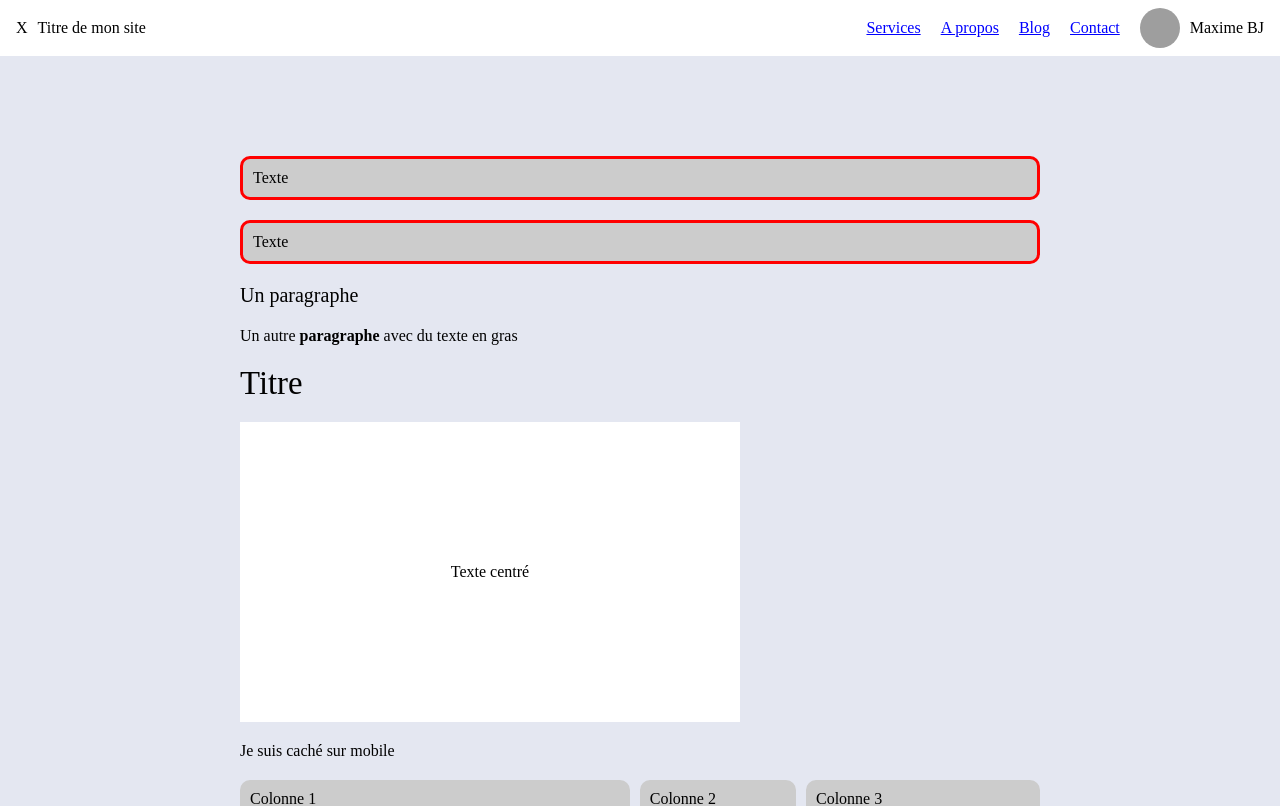
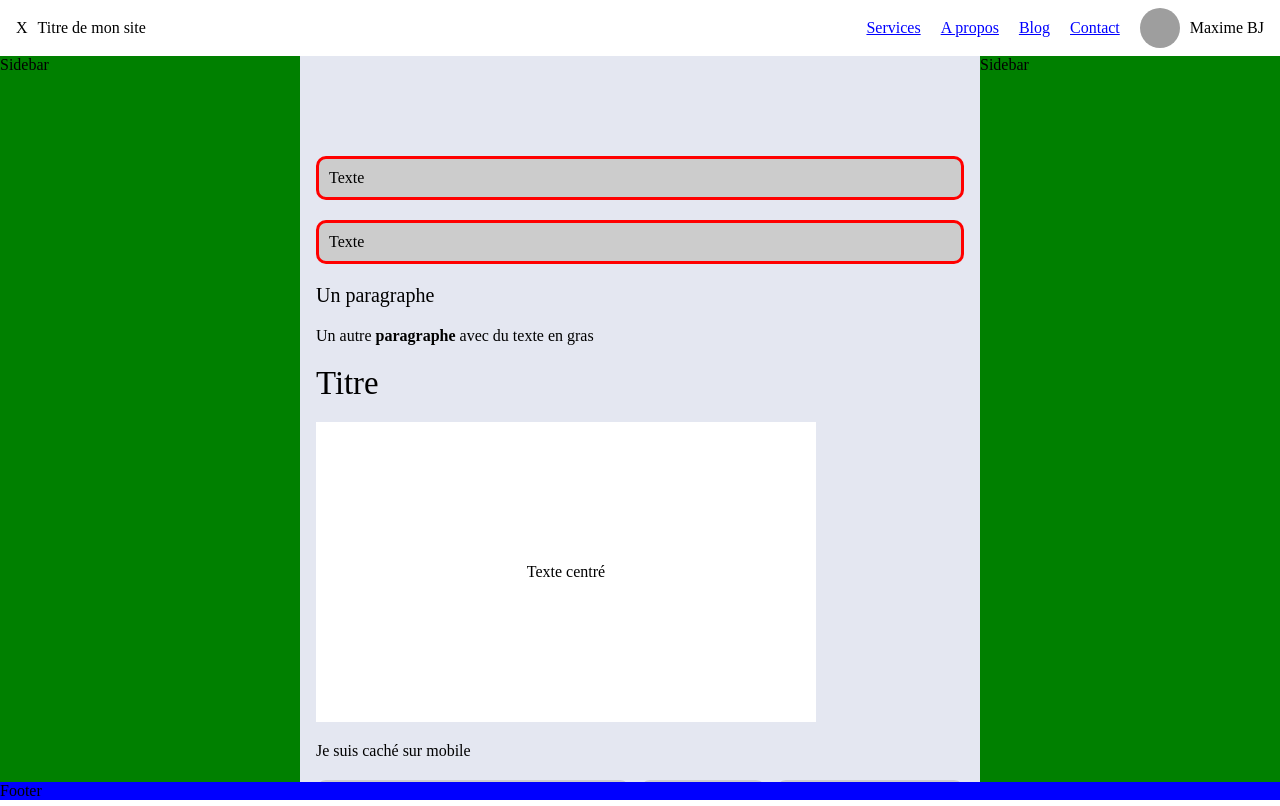
Before and after one commit to maximebj/itiz, a React (Vite) app: page / in a window 1280 px wide. Shown: the top 806 px of the page. Built offline with nearby package versions, Linux system fonts and the light colour scheme; grey boxes are pictures that could not be loaded; the HTML template or start-up script is replaced by a standard one.

Commit message:
App canvas full height

```diff
--- a/src/App.jsx
+++ b/src/App.jsx
@@ -4,12 +4,22 @@ import { Columns, Column } from "./components/columns";
 import Stack from "./components/stack";
 import Text from "./components/text";
 import Grid from "./components/grid";
+import {
+  Canvas,
+  Main,
+  Footer,
+  Sidebar,
+  MainContent,
+} from "./components/canvas";
 
 function App() {
   return (
     <>
+      <Canvas>
         <Header />
-
+        <Main>
+          <Sidebar>Sidebar</Sidebar>
+          <MainContent>
             <Section type="neutral">
               <Stack gap="small" direction="vertical" className="stack-example">
                 <div className="block">Texte</div>
@@ -68,6 +78,11 @@ function App() {
                 </Grid>
               </Stack>
             </Section>
+          </MainContent>
+          <Sidebar>Sidebar</Sidebar>
+        </Main>
+        <Footer>Footer</Footer>
+      </Canvas>
     </>
   );
 }
--- /dev/null
+++ b/src/components/canvas/index.jsx
@@ -0,0 +1,31 @@
+import "./style.css";
+
+export function Canvas(props) {
+  const { children } = props;
+
+  return <div className="canvas">{children}</div>;
+}
+
+export function Main(props) {
+  const { children } = props;
+
+  return <main className="main">{children}</main>;
+}
+
+export function Footer(props) {
+  const { children } = props;
+
+  return <footer className="footer">{children}</footer>;
+}
+
+export function Sidebar(props) {
+  const { children } = props;
+
+  return <div className="sidebar">{children}</div>;
+}
+
+export function MainContent(props) {
+  const { children } = props;
+
+  return <div className="main-content">{children}</div>;
+}
--- /dev/null
+++ b/src/components/canvas/style.css
@@ -0,0 +1,28 @@
+.canvas {
+  display: flex;
+  flex-direction: column;
+  height: 100vh;
+}
+
+.main {
+  display: flex;
+  flex: auto;
+  min-height: 0;
+  background: red;
+}
+
+.footer {
+  background: blue;
+}
+
+.sidebar {
+  width: 300px;
+  background: green;
+}
+
+.main-content {
+  flex: auto;
+  min-height: 0;
+  background: yellow;
+  overflow-y: scroll;
+}
```
Lines whose indentation alone changed are shown as unchanged.
